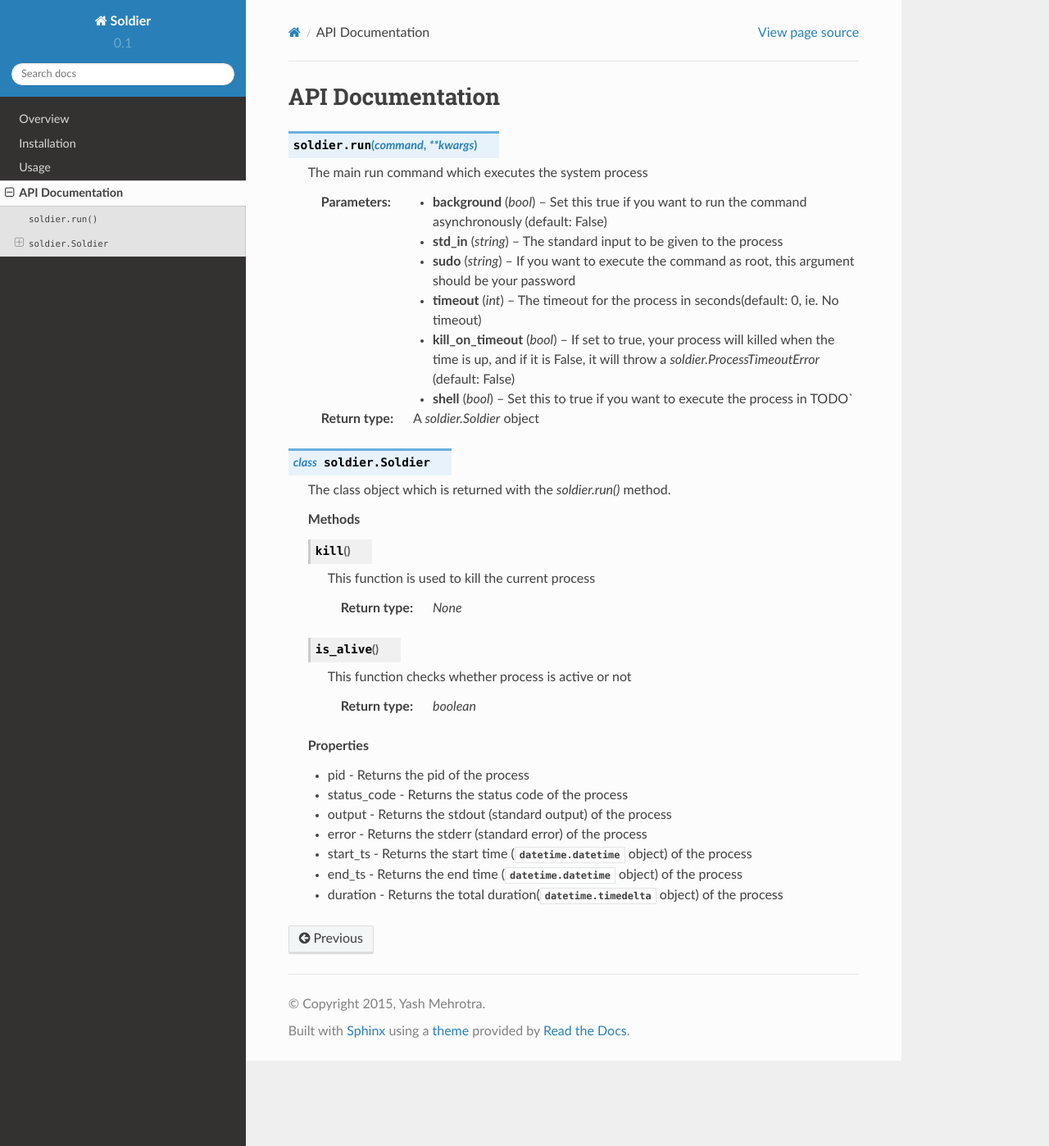
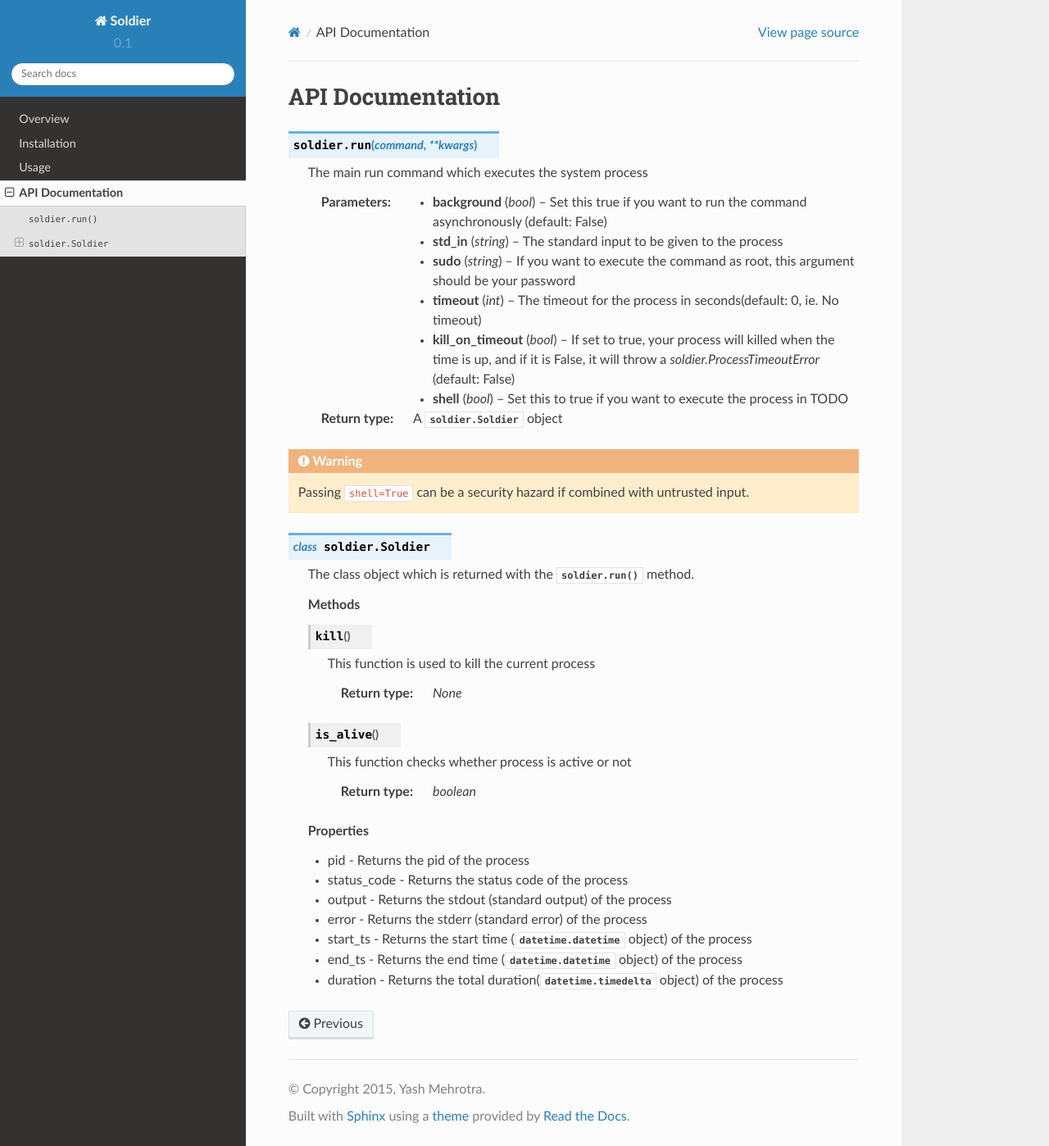
Before and after one commit to yashmehrotra/soldier, a Sphinx documentation site: the page built from docs/api_documentation.rst, in a window 1280 px wide and 1398 px high. Shown: the whole window at 82% size. Built offline with Sphinx 7.4.7 and the Read the Docs theme 2.0.0, drawn with Linux system fonts in a browser that asks for light colours; pages that are not in the unit, such as notebooks, are missing from menus.

Commit message:
More Docs 2

```diff
--- a/docs/api_documentation.rst
+++ b/docs/api_documentation.rst
@@ -15,15 +15,18 @@ API Documentation
     :type timeout: int
     :param kill_on_timeout: If set to true, your process will killed when the time is up, and if it is False, it will throw a `soldier.ProcessTimeoutError` (default: False)
     :type kill_on_timeout: bool
-    :param shell: Set this to true if you want to execute the process in TODO`
+    :param shell: Set this to true if you want to execute the process in TODO
     :type shell: bool
-    :rtype: A `soldier.Soldier` object
+    :rtype: A :class:`soldier.Soldier` object
 
+.. warning::
+
+    Passing ``shell=True`` can be a security hazard if combined with untrusted input.
 
 
 .. class:: soldier.Soldier
 
-    The class object which is returned with the `soldier.run()` method.
+    The class object which is returned with the :func:`soldier.run()` method.
 
     **Methods**
 
```
